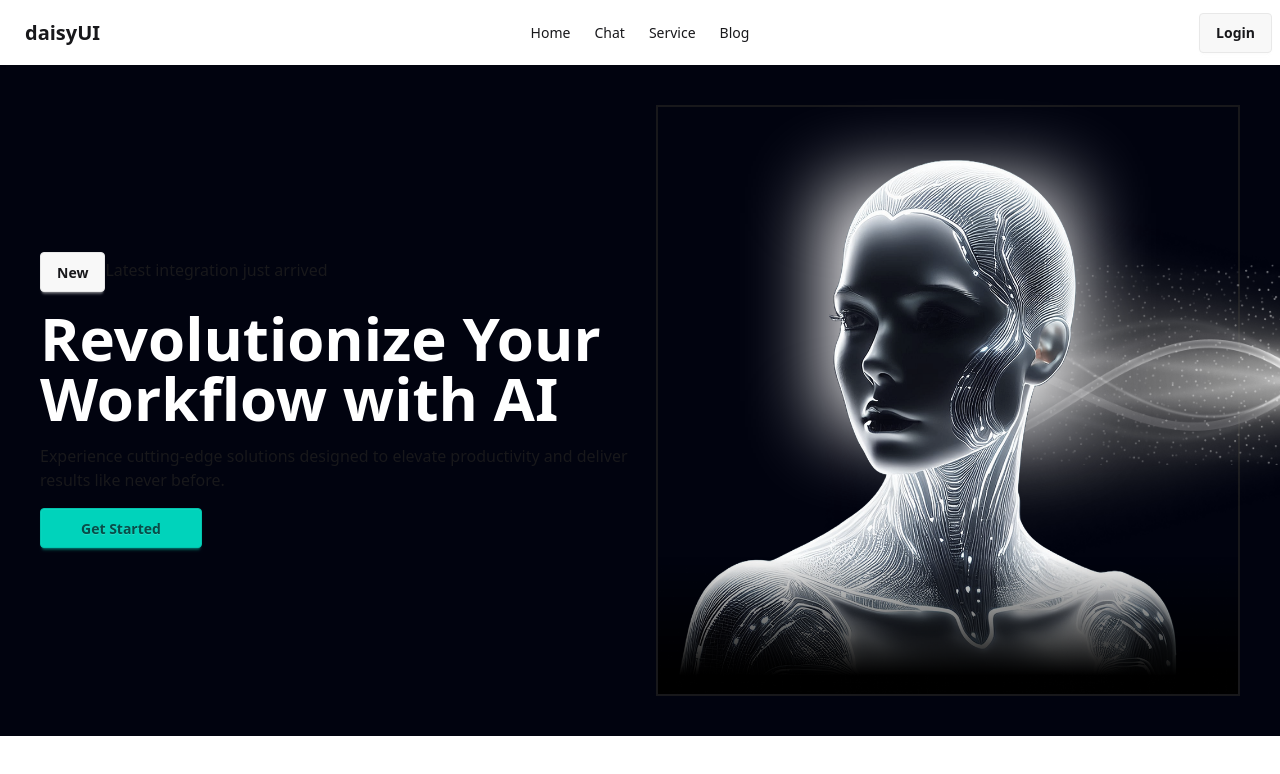
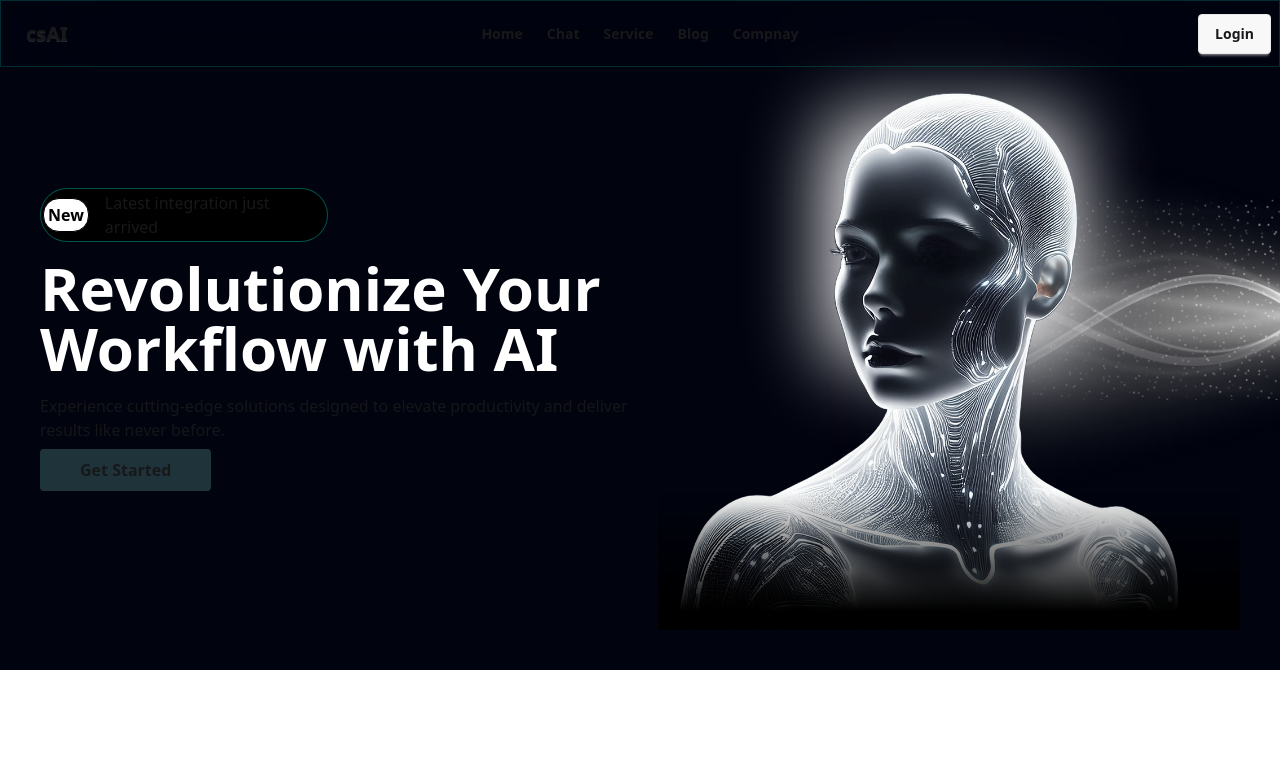
Before and after one commit to SakibFakir69/CustomerSupportAi, a React (Vite) app in the folder client/: page / in a window 1280 px wide. Shown: the top 774 px of the page. Built offline with nearby package versions, Linux system fonts and the light colour scheme.

Commit message:
make bkash ai

```diff
--- a/client/package.json
+++ b/client/package.json
@@ -14,6 +14,7 @@
     "axios": "^1.8.4",
     "react": "^19.0.0",
     "react-dom": "^19.0.0",
+    "react-markdown": "^10.1.0",
     "react-router-dom": "^7.5.1",
     "socket.io-client": "^4.8.1",
     "tailwindcss": "^4.1.4"
--- a/client/src/App.jsx
+++ b/client/src/App.jsx
@@ -1,14 +1,14 @@
 
 
 import React from 'react'
-import Navbar from './components/chat/Navbar/Navbar'
-import Banner from './components/Hero/Banner'
+
 
 function App() {
   return (
-    <div className='color h-[1100]'>
-        <Navbar/>
-        <Banner/>
+    <div className='color'>
+
+
+
 
     </div>
   )
--- a/client/src/Layouts/MainLayouts.jsx
+++ b/client/src/Layouts/MainLayouts.jsx
@@ -1,16 +1,22 @@
+import React from "react";
+import { Outlet } from "react-router-dom";
+import Navbar from "../Navbar/Navbar";
 
-
-
-import React from 'react'
 
 function MainLayouts() {
   return (
-    <div>
+    <div className="color">
+        <nav>
+            <Navbar/>
+        </nav>
+
+        <Outlet/>
+
 
 
 
     </div>
-  )
+  );
 }
 
-export default MainLayouts
+export default MainLayouts;
--- a/client/src/components/chat/Navbar/Navbar.jsx
+++ b/client/src/Navbar/Navbar.jsx
@@ -1,19 +1,25 @@
+
+
 import React from "react";
+import { Link, NavLink } from "react-router-dom";
 
 function Navbar() {
 
     const links = <>
     <li>
-        <a>Home</a>
+    <NavLink to={'/'}>Home</NavLink>
     </li>
     <li>
-        <a>Chat</a>
+       <NavLink  to={'/chat'}>Chat</NavLink>
     </li>
     <li>
         <a>Service</a>
     </li>
     <li>
         <a>Blog</a>
+    </li>
+    <li>
+        <a>Compnay</a>
     </li>
 
 
@@ -22,8 +28,8 @@ function Navbar() {
 
   return (
     <div>
-      <div className="navbar bg-base-100 shadow-sm">
-        <div className="navbar-start">
+      <div className="navbar  shadow-sm w-full border border-teal-400/20 z-50 fixed backdrop-blur-3xl bg-transparent" >
+        <div className="navbar-start  ">
           <div className="dropdown">
             <div tabIndex={0} role="button" className="btn btn-ghost lg:hidden">
               <svg
@@ -44,15 +50,15 @@ function Navbar() {
             </div>
             <ul
               tabIndex={0}
-              className="menu menu-sm dropdown-content bg-base-100 rounded-box z-1 mt-3 w-52 p-2 shadow"
+              className="menu menu-sm dropdown-content bg-base-100 rounded-box z-1 mt-3 w-52 p-2 shadow font-semibold"
             >
               {links}
             </ul>
           </div>
-          <a className="btn btn-ghost text-xl">daisyUI</a>
+          <a className="btn btn-ghost text-xl">csAI</a>
         </div>
         <div className="navbar-center hidden lg:flex">
-          <ul className="menu menu-horizontal px-1">
+          <ul className="menu menu-horizontal px-1 font-semibold">
             {links}
           </ul>
         </div>
--- a/client/src/components/Hero/Banner.jsx
+++ b/client/src/components/Hero/Banner.jsx
@@ -1,4 +1,6 @@
 import React from "react";
+
+import { Link } from "react-router-dom";
 
 function Banner() {
   return (
@@ -20,9 +22,12 @@ function Banner() {
       <section className="p-10 flex justify-center items-center">
         <section className="flex md:flex-row flex-col items-center">
           <div className="flex   justify-start  flex-col gap-4 ">
-            <div>
-              <p>
-                <button className="btn">New</button>Latest integration just
+
+            <div className="  ">
+
+              <p className="p-0.5 w-72 flex  justify-center gap-4 items-center bg-black rounded-full border  border-teal-400/40 ">
+
+                <span className="border p-1 rounded-2xl bg-white text-black font-semibold ">New</span>Latest integration just
                 arrived
               </p>
             </div>
@@ -30,27 +35,28 @@ function Banner() {
             <h2 className="text-white md:text-6xl font-bold text-4xl ">
               Revolutionize Your Workflow with AI
             </h2>
-            <p>
+            <p className="max-h-48 opacity-90">
               Experience cutting-edge solutions designed to elevate productivity
               and deliver results like never before.
             </p>
 
             <div>
-              <button className="btn btn-accent px-10 py-2.5">
+              <Link to={'/chat'} className="  px-10 py-2.5 hover:bg-teal-400/20 rounded font-semibold bg-teal-200/20 cursor-pointer ">
                 Get Started
-              </button>
+              </Link>
             </div>
+
           </div>
 
           <section>
-            <div className="border">
+            <div className="">
               {/* img */}
 
-              <div className="border flex justify-center ">
+              <div className=" flex justify-center ">
                 {/* img */}
                 <div className="lg:h-60 md:h-40 md:w-42  lg:w-60 bg-white blur-2xl absolute mt-20 "></div>
 
-                <img src="AI Model.png" className="z-50" />
+                <img src="AI Model.png" className="z-40" />
               </div>
 
 
--- a/client/src/components/chat/Chat.jsx
+++ b/client/src/components/chat/Chat.jsx
@@ -1,7 +1,6 @@
 import React, { useRef, useState } from "react";
 import axios from "axios";
-
-
+import ReactMarkdown from "react-markdown";
 function Chat() {
 
   const [ msg , setmsg ] = useState([]);
@@ -29,8 +28,11 @@ function Chat() {
   console.log(msg);
 
   return (
-    <div>
-      <h2 className="text-center font-semibold mt-10">
+    <div className="min-h-screen">
+      <div className="py-20">
+
+      </div>
+      <h2 className="text-center font-semibold">
         Welcome to customer support{" "}
       </h2>
 
@@ -47,9 +49,16 @@ function Chat() {
         {
           msg.map((text,key)=>(
 
-            <div className="flex justify-between p-4" key={key}>
-                <p key={key} className="text-black bg-teal-200 p-2 md:max-w-2xl md:w-72 w-60 rounded">{text}</p>
+            <div className="flex justify-between p-4 " key={key}>
+
+
+             <div  className="flex flex-col">
+             <ReactMarkdown>{text}</ReactMarkdown>
+             </div>
+
+
                 <p className="bg-green-400 p-2 rounded mt-10">{inutRef.current?.value}</p>
+
             </div>
           ))
         }
--- /dev/null
+++ b/client/src/components/home/HomeLayouts.jsx
@@ -0,0 +1,16 @@
+
+
+import React from 'react'
+import Banner from '../Hero/Banner'
+
+function HomeLayouts() {
+  return (
+    <div>
+        <Banner/>
+
+
+    </div>
+  )
+}
+
+export default HomeLayouts
--- a/client/src/main.jsx
+++ b/client/src/main.jsx
@@ -3,14 +3,39 @@ import { createRoot } from 'react-dom/client'
 import './index.css'
 import App from './App.jsx'
 import React from 'react'
+import { BrowserRouter, createBrowserRouter, RouterProvider } from 'react-router-dom'
+import MainLayouts from './Layouts/MainLayouts.jsx'
+import Chat from './components/chat/Chat.jsx'
+import HomeLayouts from './components/home/HomeLayouts.jsx'
 
 // add ai based customer support
 // messaging
 // live location track
 
 
+const route = createBrowserRouter([
+  {
+    path:'',
+    element: <MainLayouts/>,
+
+    children:[
+      {
+        path:'/',
+        element:<HomeLayouts/>
+      },
+      {
+        path:'/chat',
+        element: <Chat/>
+      }
+
+    ]
+  },
+
+])
+
 createRoot(document.getElementById('root')).render(
   <StrictMode>
-    <App />
+
+    <RouterProvider router={route}/>
   </StrictMode>,
 )
```
Also changed, not shown: 2 other files (tests, documents, lock files or other folders).
